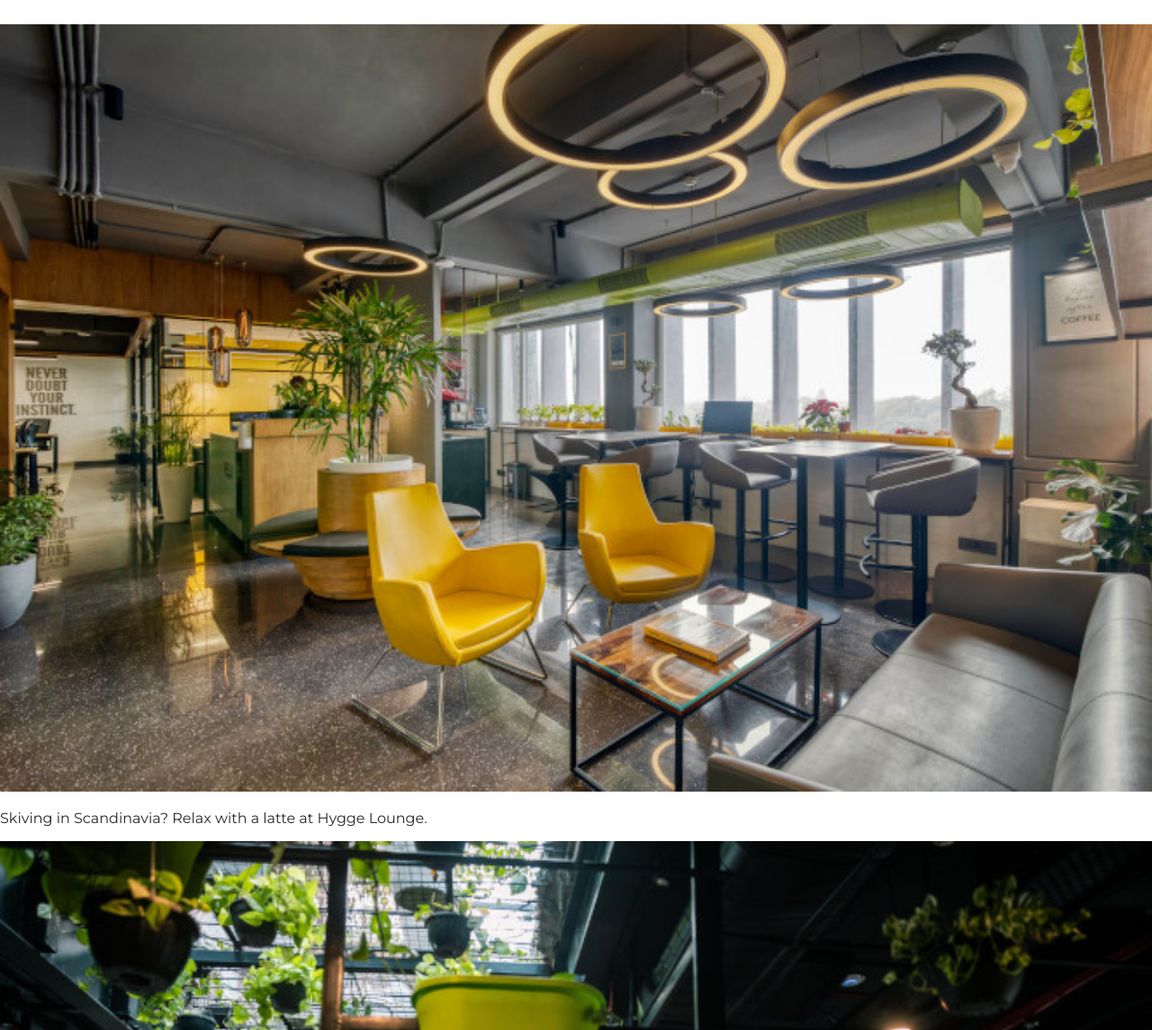
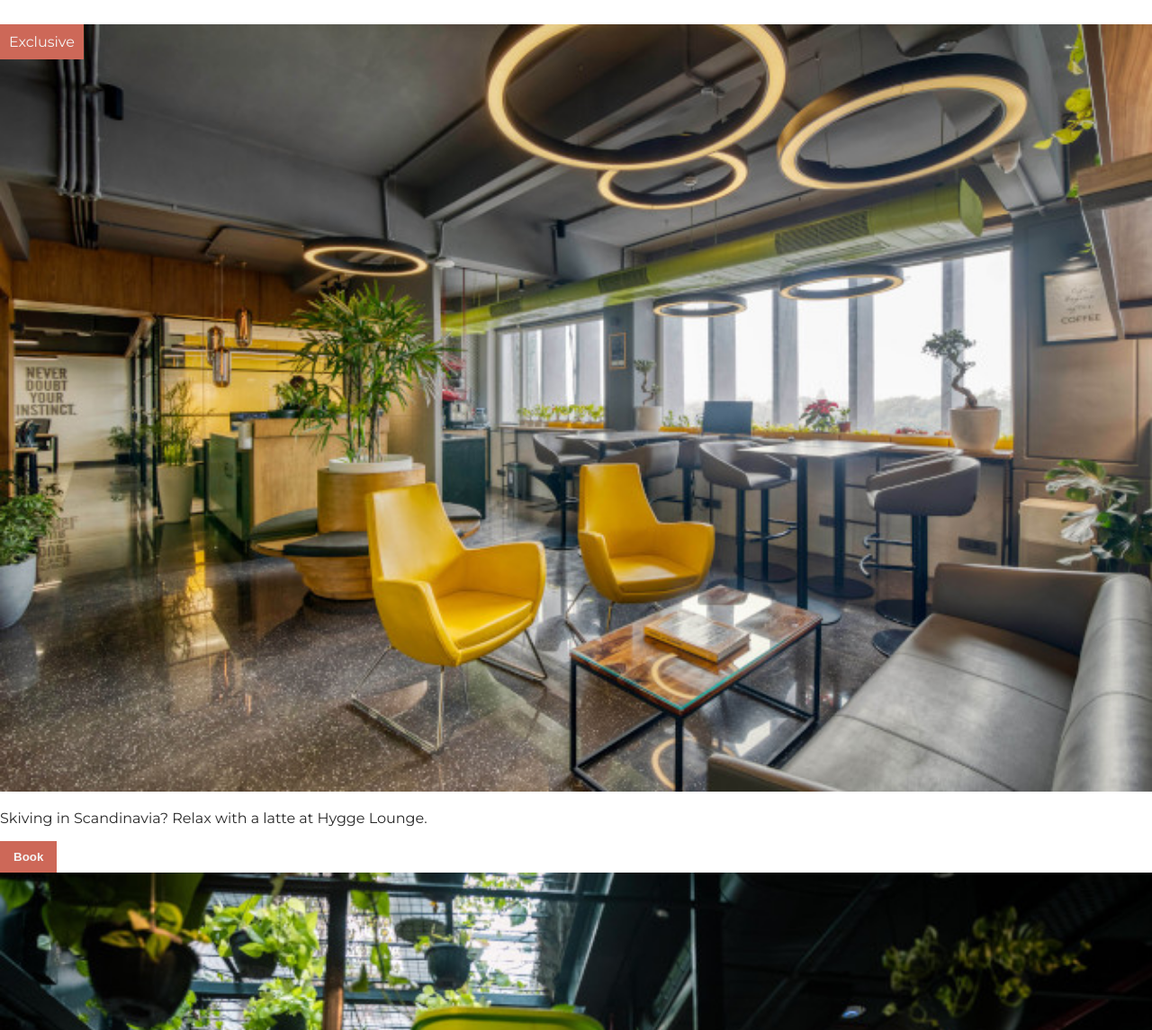
Before and after one commit to adhizsrm/mock-co-working-space, a plain HTML site: page index.html in a window 1280 px wide. Shown: the part 155-1300 px from the top of the page at 90% size. Drawn offline with Linux system fonts and the light colour scheme.

Commit message:
adding labels to image, and buttons

```diff
--- a/index.css
+++ b/index.css
@@ -33,17 +33,30 @@ li {
 }
 
 
-/* section */
+/* section - 1 */
 h1 {
     font-size: 40px;
     font-weight: 400;
     margin: 30px 25px;
 }
 
+/* section - 2*/
 .item-img{
     width: 100%;
 }
 
+.item {
+    position: relative;
+}
+
+.img-banner {
+    position: absolute;
+    top: 0;
+    left: 0;
+    background-color: #cd6858;
+    color: whitesmoke;
+    padding: 10px;
+}
 .align-right {
     margin-left: auto;
 }
@@ -51,3 +64,12 @@ h1 {
 caption {
     margin: 0 25px;
 }
+
+button {
+    background-color: #cd6858;
+    color: whitesmoke;
+    padding: 10px 15px;
+    font-weight: 700;
+    border: none;
+    cursor: pointer;
+}
--- a/index.html
+++ b/index.html
@@ -30,8 +30,10 @@
 
 			<section class="item">
 				<img src="images/hygge.jpg" class="item-img" alt="A smart coworking space">
+				<div class = "img-banner">Exclusive</div>
 				<div class="caption">
 					<p>Skiving in Scandinavia? Relax with a latte at Hygge Lounge.</p>
+					<button>Book</button>
 				</div>
 			</section>
 
```
